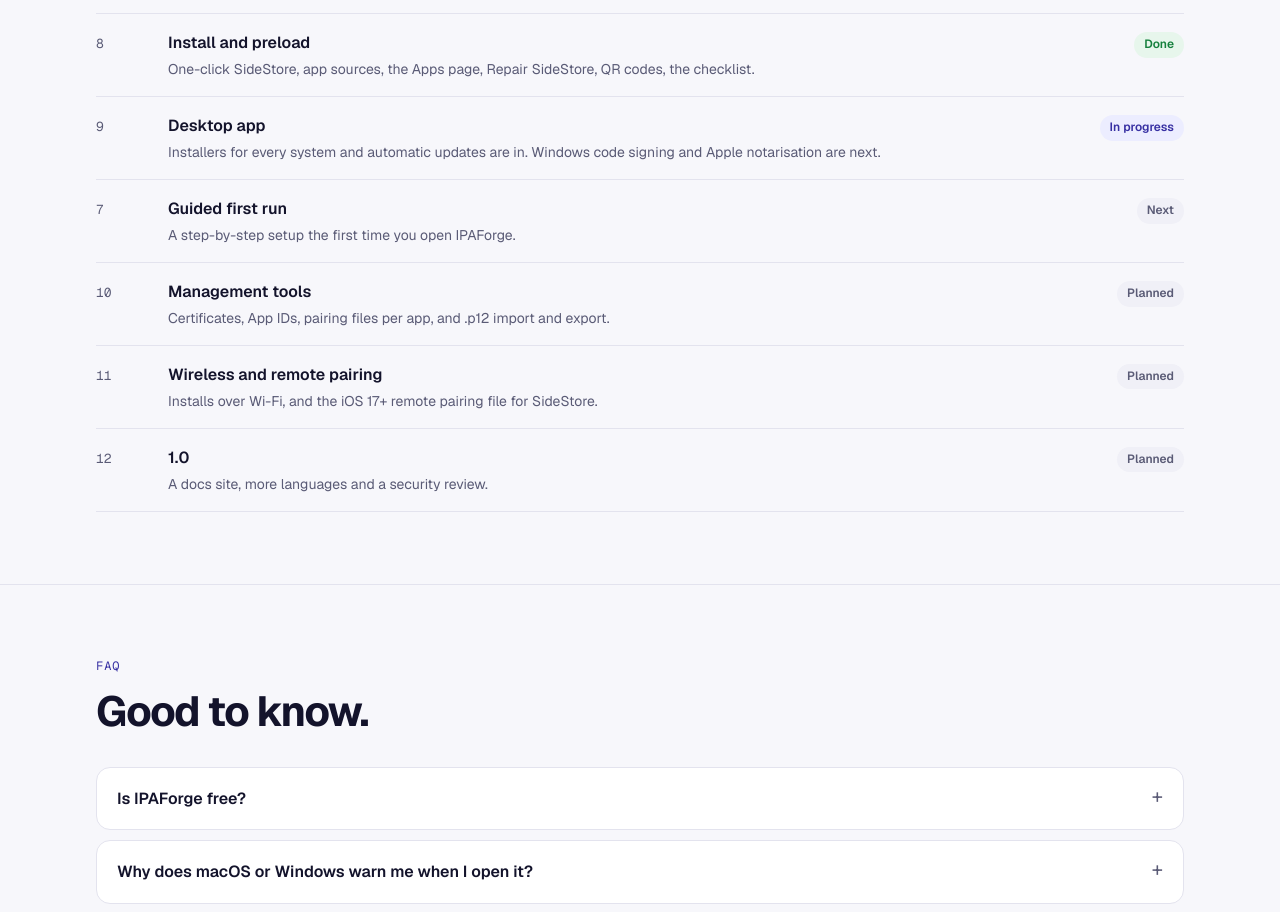
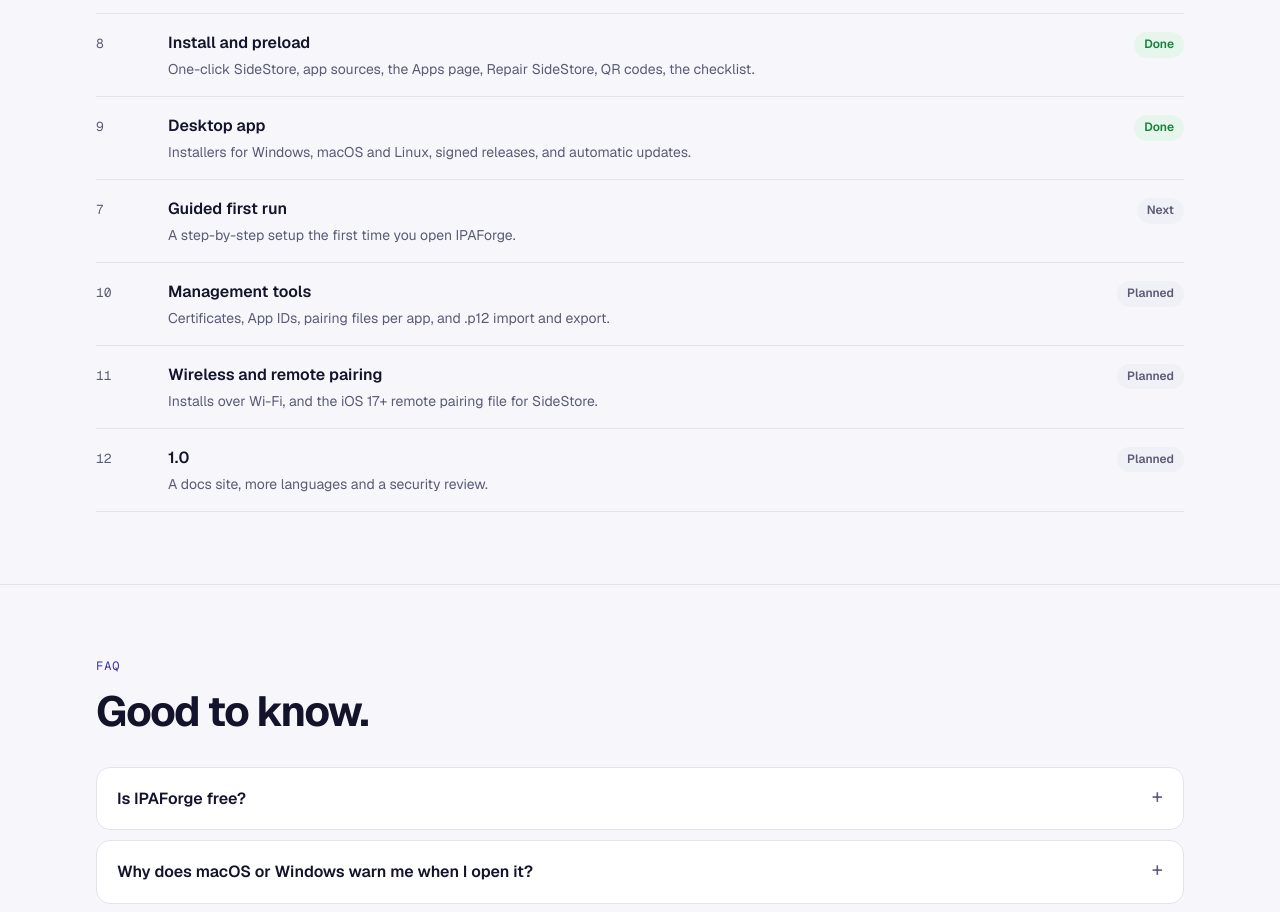
Before and after one commit to IPAForge/ipaforge.github.io, a plain HTML site: page index.html in a window 1280 px wide. Shown: the part 4303-5215 px from the top of the page. Drawn offline with nearby package versions, Linux system fonts and the light colour scheme; no server answers.

Commit message:
Roadmap: the desktop app is done

```diff
--- a/index.html
+++ b/index.html
@@ -384,7 +384,7 @@ $ cosign verify-blob \
       <div class="roadmap">
         <div class="phase"><span class="pn">0–6</span><div><h3>The engine and the app</h3><p>Signer, device layer, Apple sign-in, developer services, the installer and the interface.</p></div><span class="chip done">Done</span></div>
         <div class="phase"><span class="pn">8</span><div><h3>Install and preload</h3><p>One-click SideStore, app sources, the Apps page, Repair SideStore, QR codes, the checklist.</p></div><span class="chip done">Done</span></div>
-        <div class="phase"><span class="pn">9</span><div><h3>Desktop app</h3><p>Installers for every system and automatic updates are in. Windows code signing and Apple notarisation are next.</p></div><span class="chip now">In progress</span></div>
+        <div class="phase"><span class="pn">9</span><div><h3>Desktop app</h3><p>Installers for Windows, macOS and Linux, signed releases, and automatic updates.</p></div><span class="chip done">Done</span></div>
         <div class="phase"><span class="pn">7</span><div><h3>Guided first run</h3><p>A step-by-step setup the first time you open IPAForge.</p></div><span class="chip next">Next</span></div>
         <div class="phase"><span class="pn">10</span><div><h3>Management tools</h3><p>Certificates, App IDs, pairing files per app, and .p12 import and export.</p></div><span class="chip next">Planned</span></div>
         <div class="phase"><span class="pn">11</span><div><h3>Wireless and remote pairing</h3><p>Installs over Wi-Fi, and the iOS 17+ remote pairing file for SideStore.</p></div><span class="chip next">Planned</span></div>
```
